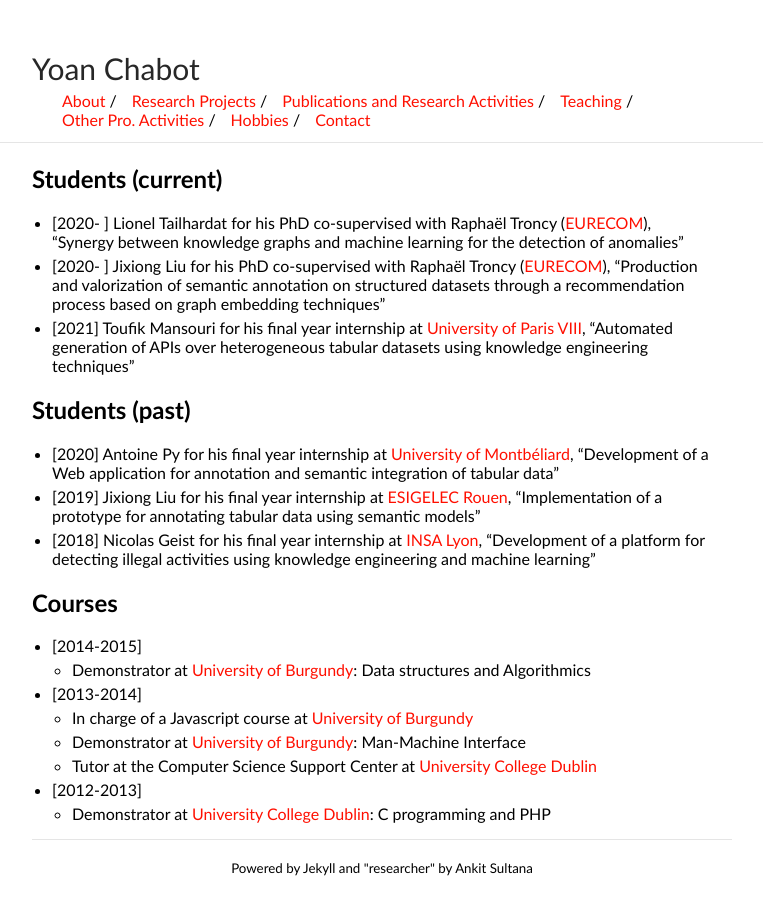
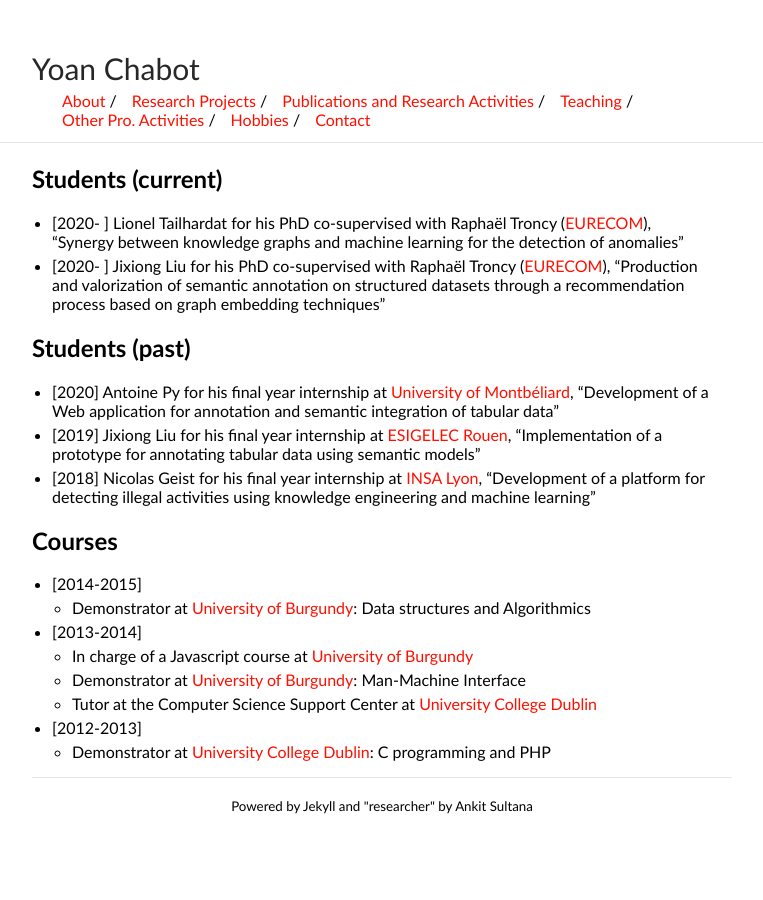
Before and after one commit to yoanchabot/yoanchabot.github.io, a Jekyll site: the page built from teaching.md, in a window 1280 px wide. Shown: the whole page, without its empty margins (258-1021 px from the left). Built offline with Jekyll 4.4.1, drawn with Linux system fonts in a browser that asks for light colours.

Commit message:
Update teaching.md

```diff
--- a/teaching.md
+++ b/teaching.md
@@ -6,7 +6,6 @@ title: Teaching
 ## Students (current)
 * [2020- ] Lionel Tailhardat for his PhD co-supervised with Raphaël Troncy ([EURECOM](http://www.eurecom.fr)), "Synergy between knowledge graphs and machine learning for the detection of anomalies"
 * [2020- ] Jixiong Liu for his PhD co-supervised with Raphaël Troncy ([EURECOM](http://www.eurecom.fr)), "Production and valorization of semantic annotation on structured datasets through a recommendation process based on graph embedding techniques"
-* [2021] Toufik Mansouri for his final year internship at [University of Paris VIII](https://www.univ-paris8.fr/), "Automated generation of APIs over heterogeneous tabular datasets using knowledge engineering techniques"
 
 ## Students (past)
 * [2020] Antoine Py for his final year internship at [University of Montbéliard](http://www.univ-fcomte.fr/), "Development of a Web application for annotation and semantic integration of tabular data"
```
